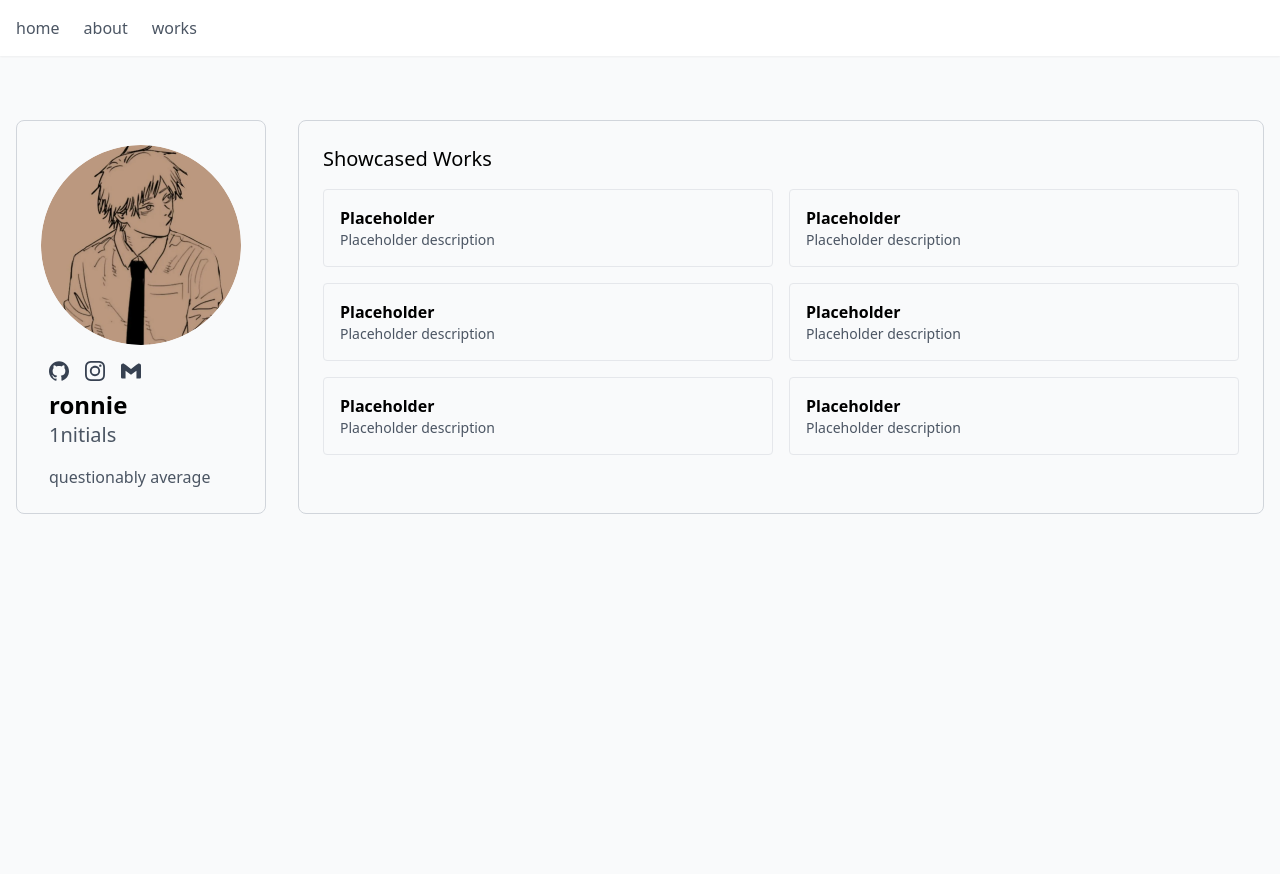
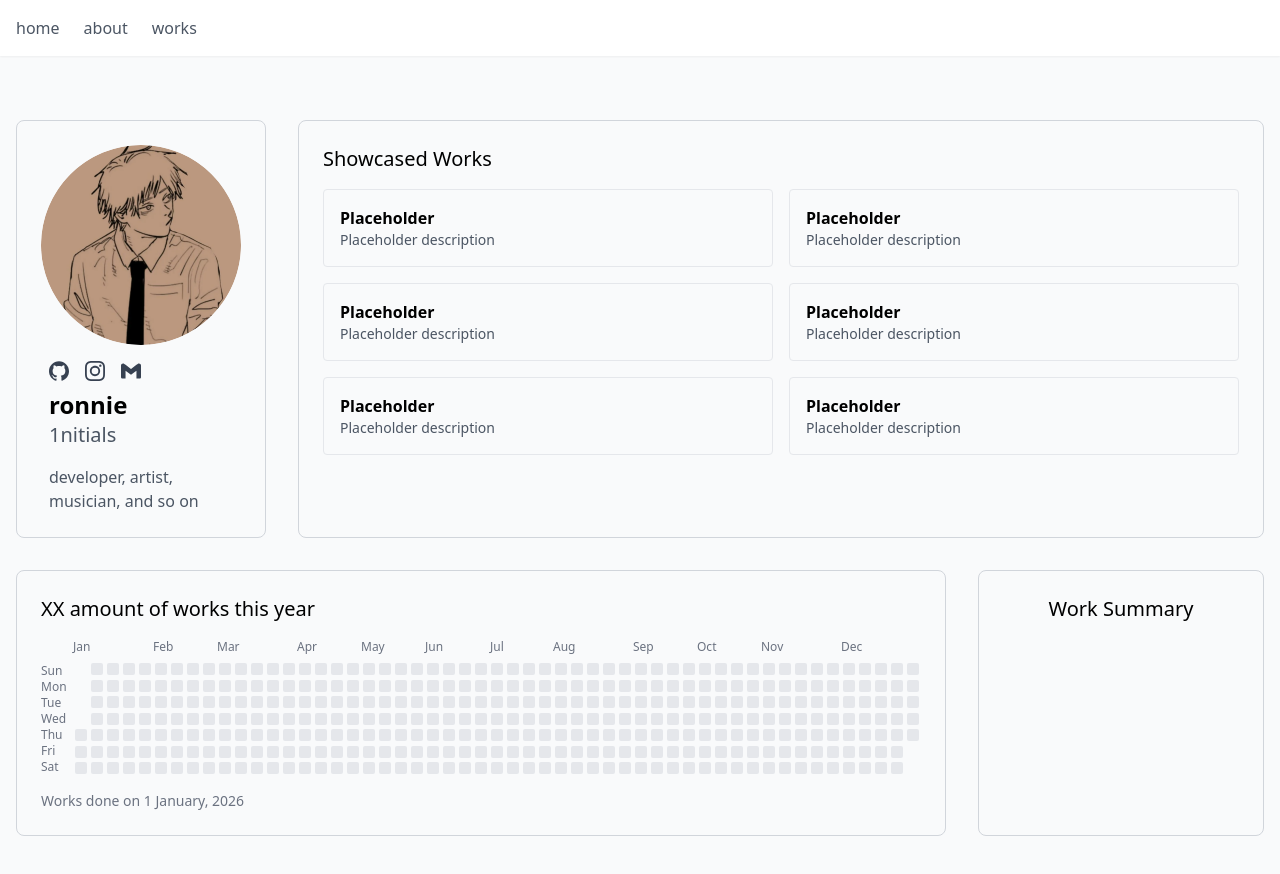
Before and after one commit to 1nitials/portfolio-website, a Next.js app: page / in a window 1280 px wide. Shown: the top 874 px of the page. Before the commit the page ends 800 px from the top, so only its background shows below. Built offline with nearby package versions, Linux system fonts and the light colour scheme.

Commit message:
totally didn't stole this from github

```diff
--- a/app/page.tsx
+++ b/app/page.tsx
@@ -4,10 +4,19 @@ import { siGithub } from 'simple-icons'
 import { siInstagram } from 'simple-icons'
 import { siGmail } from 'simple-icons'
 
+const months: string[] = [
+  "Jan", "Feb", "Mar", "Apr", "May", "Jun",
+  "Jul", "Aug", "Sep", "Oct", "Nov", "Dec"
+];
+
+const extraColumnMonths = new Set<number>([0, 2, 7, 10, 11]);
+const slotsPerMonth: number = 4;
+
 export default function Home() {
   return (
-    <div className="container mx-auto px-4 py-16 flex gap-8">
-
+    <div className="container mx-auto px-4 py-16 space-y-8">
+      {/* Top row */}
+      <div className="flex flex-col md:flex-row gap-8">
         {/* Profile section */}
         <section className="border border-gray-300 p-6 rounded-lg">
           <Image src={Dennis} alt="Dennis" width={200} height={200} className="rounded-full" />
@@ -36,15 +45,17 @@ export default function Home() {
               1nitials
             </p>
             <p className="pt-4 text-base text-gray-600">
-            questionably average
+              developer, artist,
+              <br />
+              musician, and so on
             </p>
           </div>
         </section>
 
-      {/* PLACEHOLDER: will add feature functionality later */}
+        {/* Showcased Works */}
         <section className="border border-gray-300 p-6 rounded-lg flex-1">
           <h1 className="text-xl mb-4">Showcased Works</h1>
-        <div className="grid grid-cols-2 gap-4">
+          <div className="grid md:grid-cols-1 lg:grid-cols-2 gap-4">
             <div className="border border-gray-200 p-4 rounded">
               <h3 className="font-semibold cursor-pointer">Placeholder</h3>
               <p className="text-sm text-gray-600">Placeholder description</p>
@@ -72,5 +83,64 @@ export default function Home() {
           </div>
         </section>
       </div>
+
+      {/* Botoom row */}
+      <div className="flex flex-col md:flex-row gap-8">
+        {/* Activity graph section */}
+        <section className="border border-gray-300 p-6 rounded-lg">
+          <h1 className="text-xl mb-4">XX amount of works this year</h1>
+          <div className="relative">
+            {/* Month labels */}
+            <div className="flex text-xs text-gray-500 mb-2 ml-8">
+              {months.map((month, monthIndex) => {
+                const slotsForMonth =
+                slotsPerMonth + (extraColumnMonths.has(monthIndex) ? 1 : 0);
+
+              return Array.from({ length: slotsForMonth }).map((_, slotIndex) => (
+                <div
+                  key={`${monthIndex}-${slotIndex}`}
+                  style={{ width: "16px" }}
+                  className="text-center"
+                >
+                  {slotIndex === 0 && month}
+                </div>
+              ));
+            })}
+            </div>
+            <div className="flex">
+              {/* Day labels */}
+              <div className="flex flex-col text-xs text-gray-500 mr-2 justify-around">
+                <div>Sun</div>
+                <div>Mon</div>
+                <div>Tue</div>
+                <div>Wed</div>
+                <div>Thu</div>
+                <div>Fri</div>
+                <div>Sat</div>
+              </div>
+              {/* Grid */}
+              <div className="grid grid-rows-7 grid-flow-col gap-1">
+                {/* Empty cells for days before Jan 1 (Thursday = 4th position) */}
+                {Array.from({ length: 4 }, (_, i) => (
+                  <div key={`empty-${i}`} className="w-3 h-3" />
+                ))}
+                {/* 2026 calendar days */}
+                {Array.from({ length: 365 }, (_, i) => (
+                  <div
+                    key={i}
+                    className="w-3 h-3 bg-gray-200 rounded-sm hover:bg-green-400 transition-colors"
+                  />
+                ))}
+              </div>
+            </div>
+          </div>
+          <p className="text-sm text-gray-500 mt-4">Works done on 1 January, 2026</p>
+        </section>
+        <section className="border border-gray-300 p-6 rounded-lg flex-1">
+          <h1 className="text-xl mb-4 text-center">Work Summary</h1>
+        </section>
+      </div>
+
+    </div>
   )
 }
```
Lines whose indentation alone changed are shown as unchanged.
